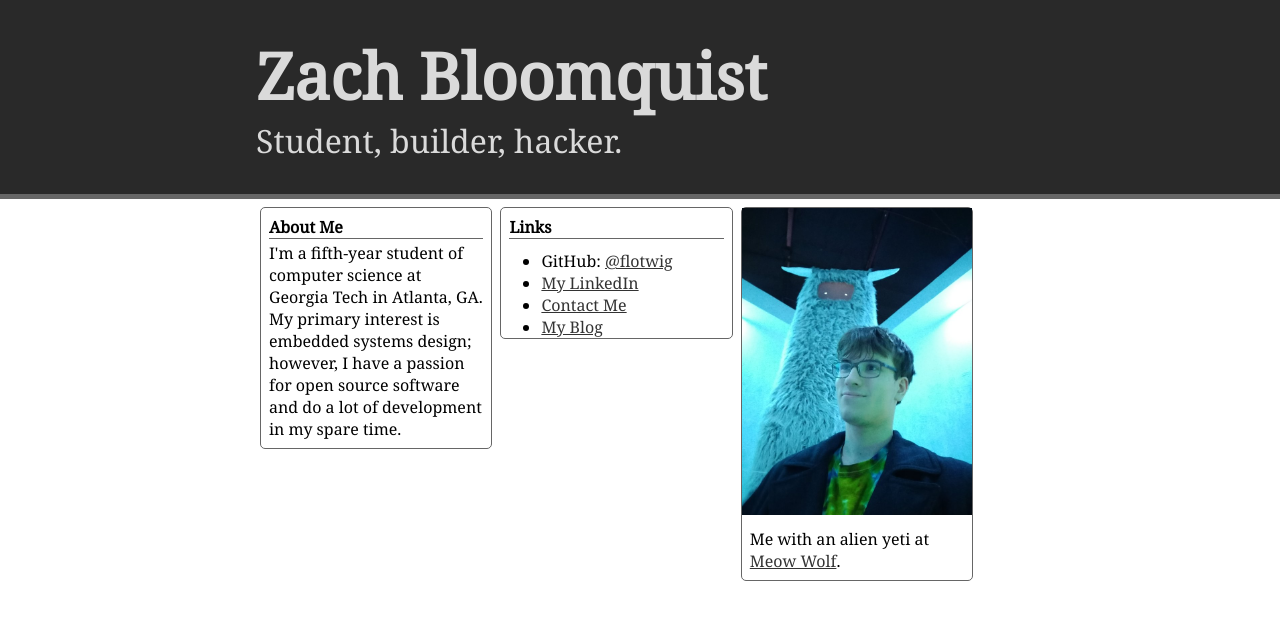
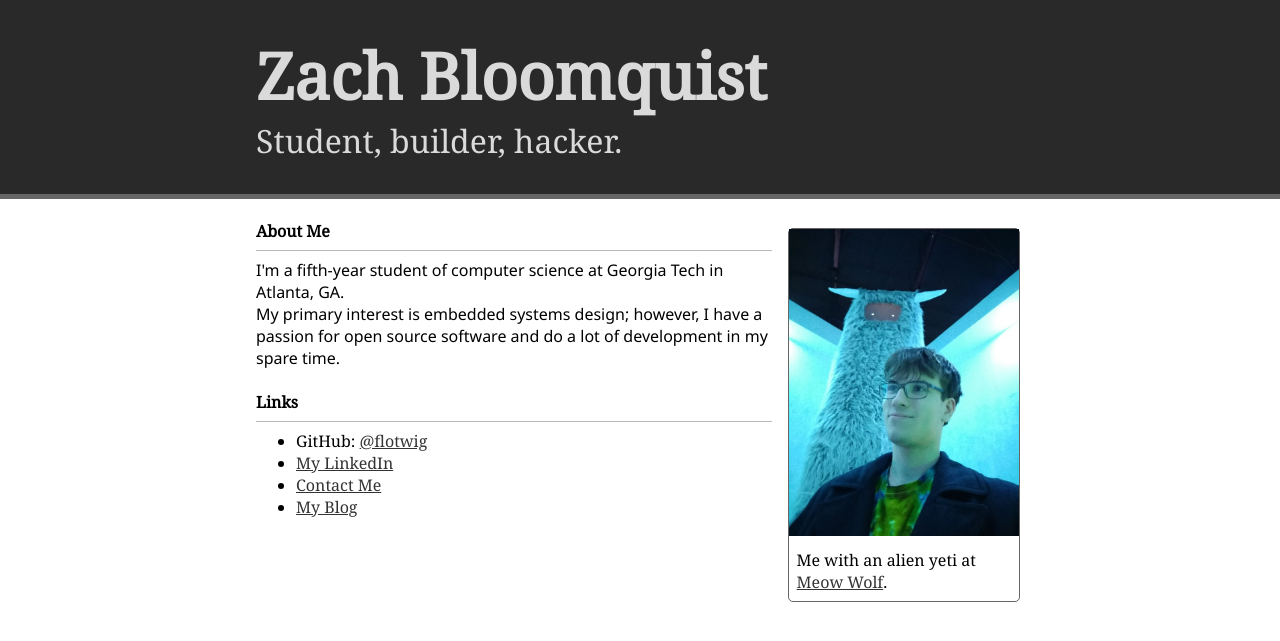
Before and after one commit to flotwig/site, a Jekyll site: the page built from index.html, in a window 1280 px wide. Shown: the top 641 px of the page. Built offline with Jekyll 4.4.1, drawn with Linux system fonts in a browser that asks for light colours.

Commit message:
Unfuglifying front page

```diff
--- a/assets/style.scss
+++ b/assets/style.scss
@@ -61,8 +61,19 @@ article time {
     font-size: .8em;
 }
 
-p, .serif {
+p, h4, .serif {
     font-family: $serif;
+}
+
+hr {
+    border-top: 0;
+    border-right: 0;
+    border-left: 0;
+    border-bottom: 1px solid $lightAccent;
+}
+
+h4 {
+    margin-bottom: 0;
 }
 
 header {
@@ -121,6 +132,8 @@ header.post nav a, header.post nav a:visited {
 
 .widget.profile-pic {
     padding: 0;
+    float:right;
+    margin-left: 1em;
 }
 
 .widget.profile-pic > img {
--- a/index.html
+++ b/index.html
@@ -3,18 +3,19 @@ layout: page
 title: Zach Bloomquist
 ---
 
-<div class="container-flex">
-    <div class="widget">
-        <p>
-            <span>About Me</span>
+
+<div class="widget profile-pic">
+    <img src="/assets/me.jpeg" alt="Me with a llama (?)"/>
+    <p>Me with an alien yeti at <a href="https://meowwolf.com/">Meow Wolf</a>.</p>
+</div>
+
+<h4>About Me</h4>
+<hr/>
 I'm a fifth-year student of computer science at Georgia Tech in Atlanta, GA.<br/>
-            My primary interest is embedded systems design; however, I have a passion for open source software and do a lot of development in my spare time.<br/>
-        </p>
-    </div>
-    <div class="widget">
-        <p>
-            <span>Links</span>
-        </p>
+My primary interest is embedded systems design; however, I have a passion for open source software and do a lot of development in my spare time.
+
+<h4>Links</h4>
+<hr/>
 <ul class="serif">
     <li>
         GitHub: <a href="https://github.com/flotwig">@flotwig</a>
@@ -29,9 +30,3 @@ title: Zach Bloomquist
         <a href="/blog">My Blog</a>
     </li>
 </ul>
-    </div>
-    <div class="widget profile-pic">
-        <img src="/assets/me.jpeg" alt="Me with a llama (?)"/>
-        <p>Me with an alien yeti at <a href="https://meowwolf.com/">Meow Wolf</a>.</p>
-    </div>
-</div>
```
Lines whose indentation alone changed are shown as unchanged.
